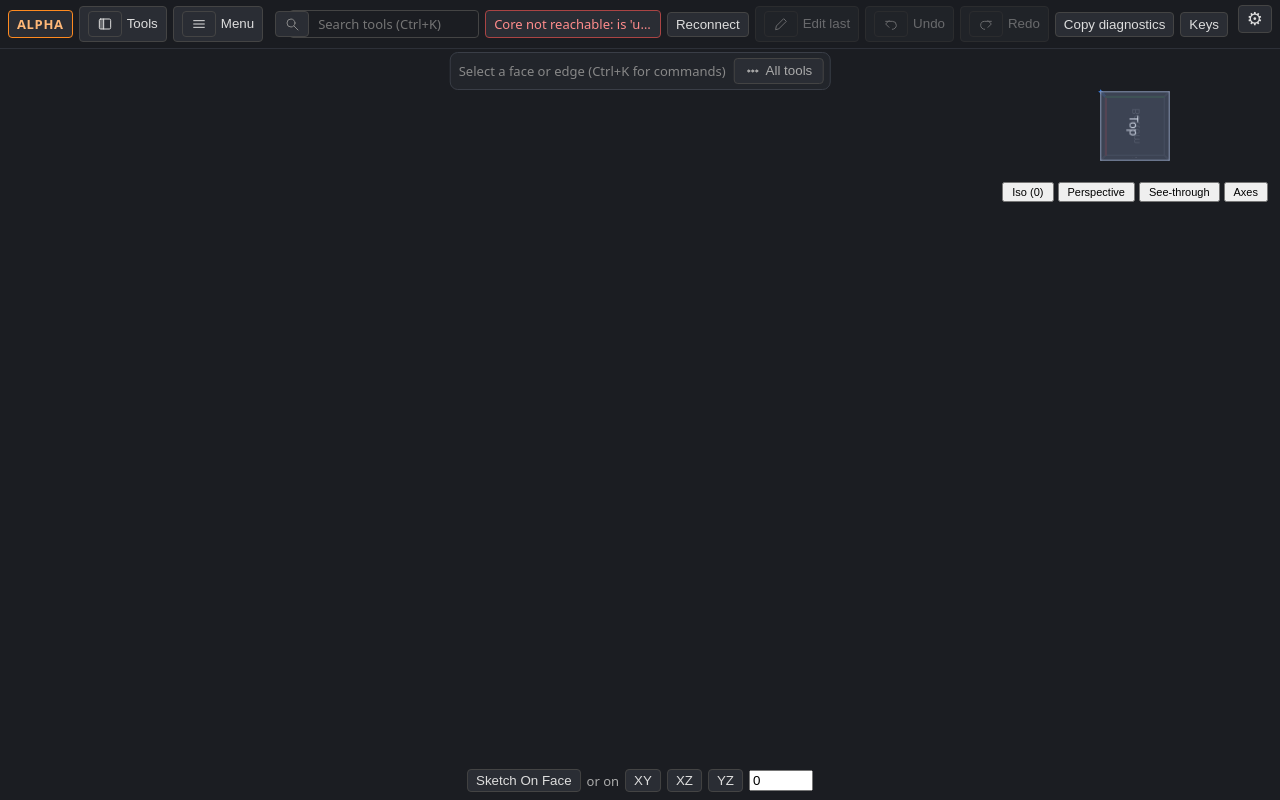
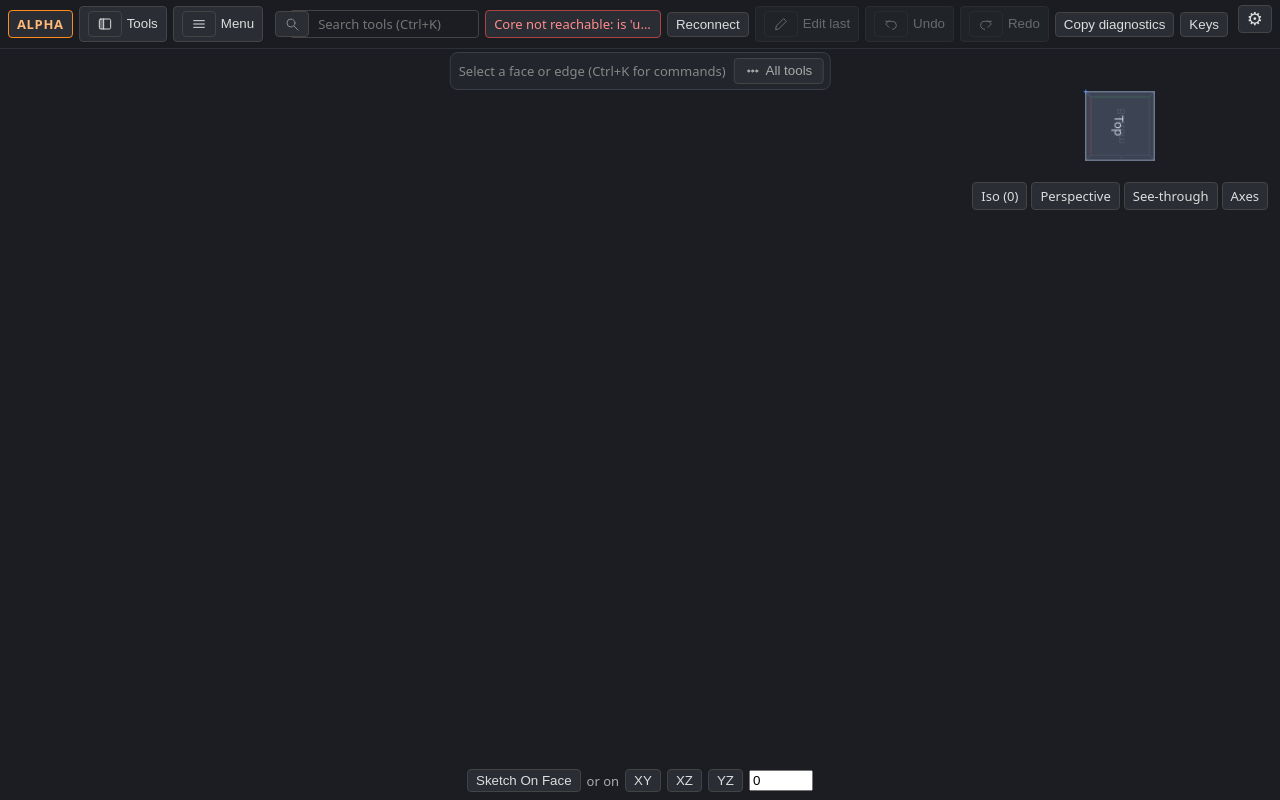
Before and after one commit to DesignWeaver3D/Pliable, a website built with Vite: page app/index.html in a window 1280 px wide. Built offline with nearby package versions, Linux system fonts and the light colour scheme; no server answers.

Commit message:
Style the view buttons like the other buttons

```diff
--- a/app/index.html
+++ b/app/index.html
@@ -53,7 +53,9 @@
       .navcube-face { position: absolute; text-align: center; font-size: 11px; color: #cfd6e4; background: rgba(60, 68, 84, 0.85); border: 1px solid #7d8aa5; box-sizing: border-box; cursor: pointer; user-select: none; }
       .navcube-face:hover { background: rgba(255, 138, 31, 0.8); color: #fff; }
       .viewctl { display: flex; gap: 4px; flex-wrap: wrap; justify-content: center; }
-      .navcube button { font-size: 11px; padding: 2px 8px; }
+      .viewctl button { background: #2a2d34; color: #ddd; border: 1px solid #444; border-radius: 4px; padding: 4px 8px; font: inherit; cursor: pointer; }
+      .viewctl button:hover { border-color: #888; }
+      .viewctl button.active { border-color: #ff8a1f; color: #ffb878; }
       #drawer { position: fixed; top: 48px; left: 0; bottom: 0; width: 280px; z-index: 5; background: rgba(35, 38, 45, 0.97); border-right: 1px solid #444; display: flex; flex-direction: column; box-shadow: 4px 0 18px rgba(0, 0, 0, 0.4); }
       #drawer[hidden] { display: none; }
       #drawer .drawerhead { display: flex; gap: 10px; align-items: center; padding: 8px 10px; border-bottom: 1px solid #3a3e47; }
```
